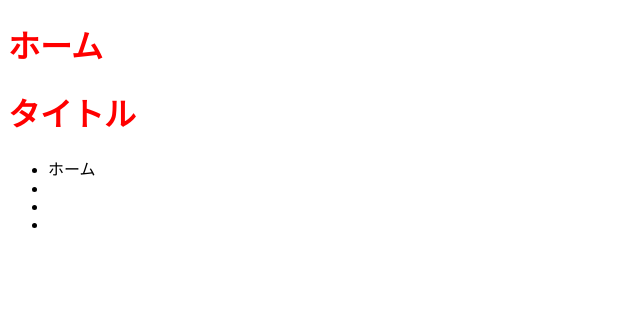
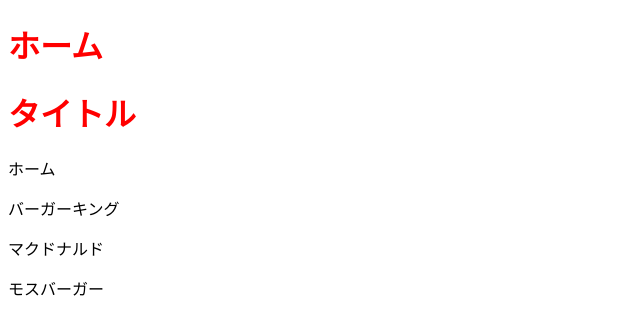
Before and after one commit to s1F10260177/cs1-2026-class5-team6-project, a plain HTML site: page index.html in a window 1280 px wide. Shown: the whole page, without its empty margins (0-640 px from the left). Drawn offline with Linux system fonts and the light colour scheme.

Commit message:
メニュー

```diff
--- a/index.html
+++ b/index.html
@@ -8,12 +8,10 @@
   <body>
     <h1>ホーム</h1>
     <h1>タイトル</h1>
-    <ul>
-      <li>ホーム</li>
-      <li></li>
-      <li></li>
-      <li></li>
-    </ul>
+    <p>ホーム</p>
+    <p>バーガーキング</p>
+    <p>マクドナルド</p>
+    <p>モスバーガー</p>
 
   </body>
 </html>
```
